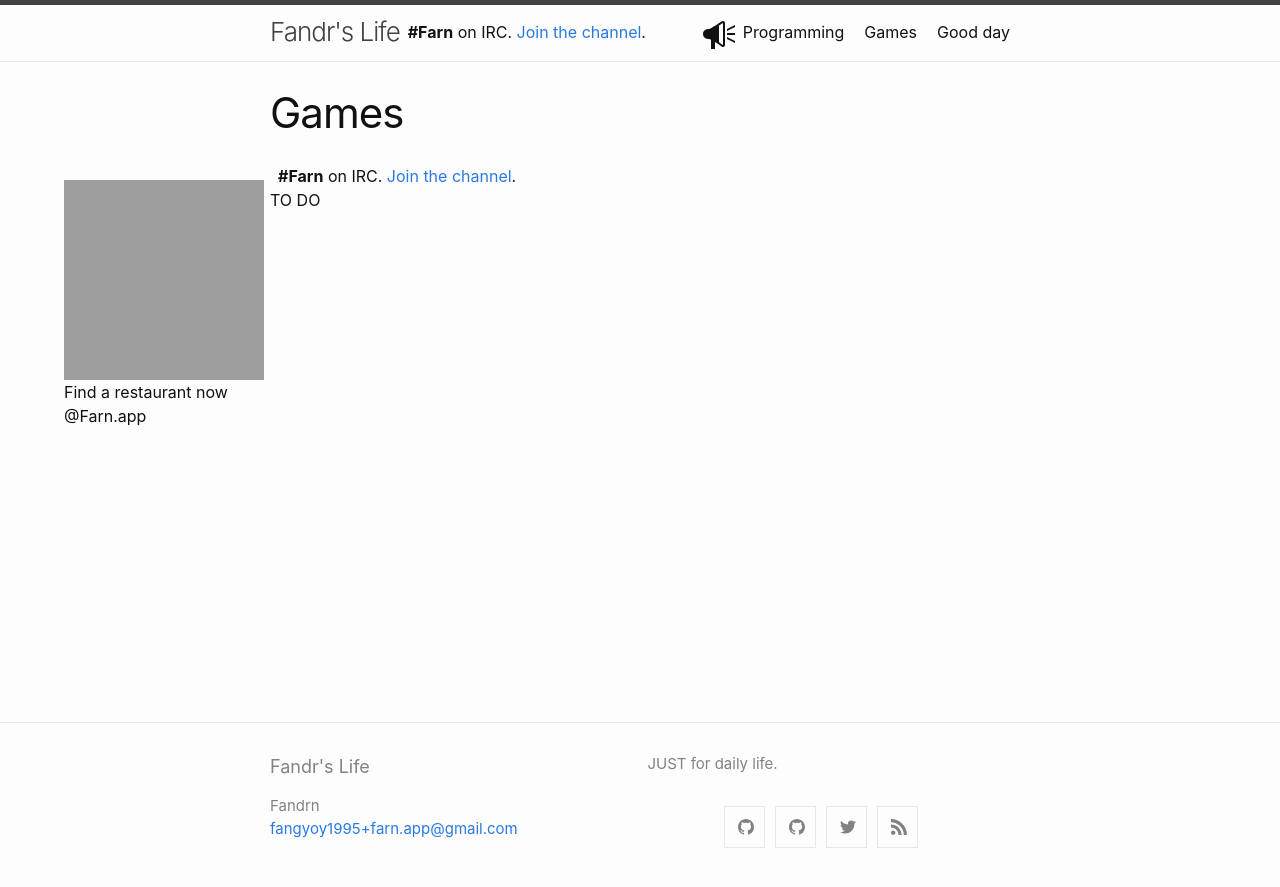
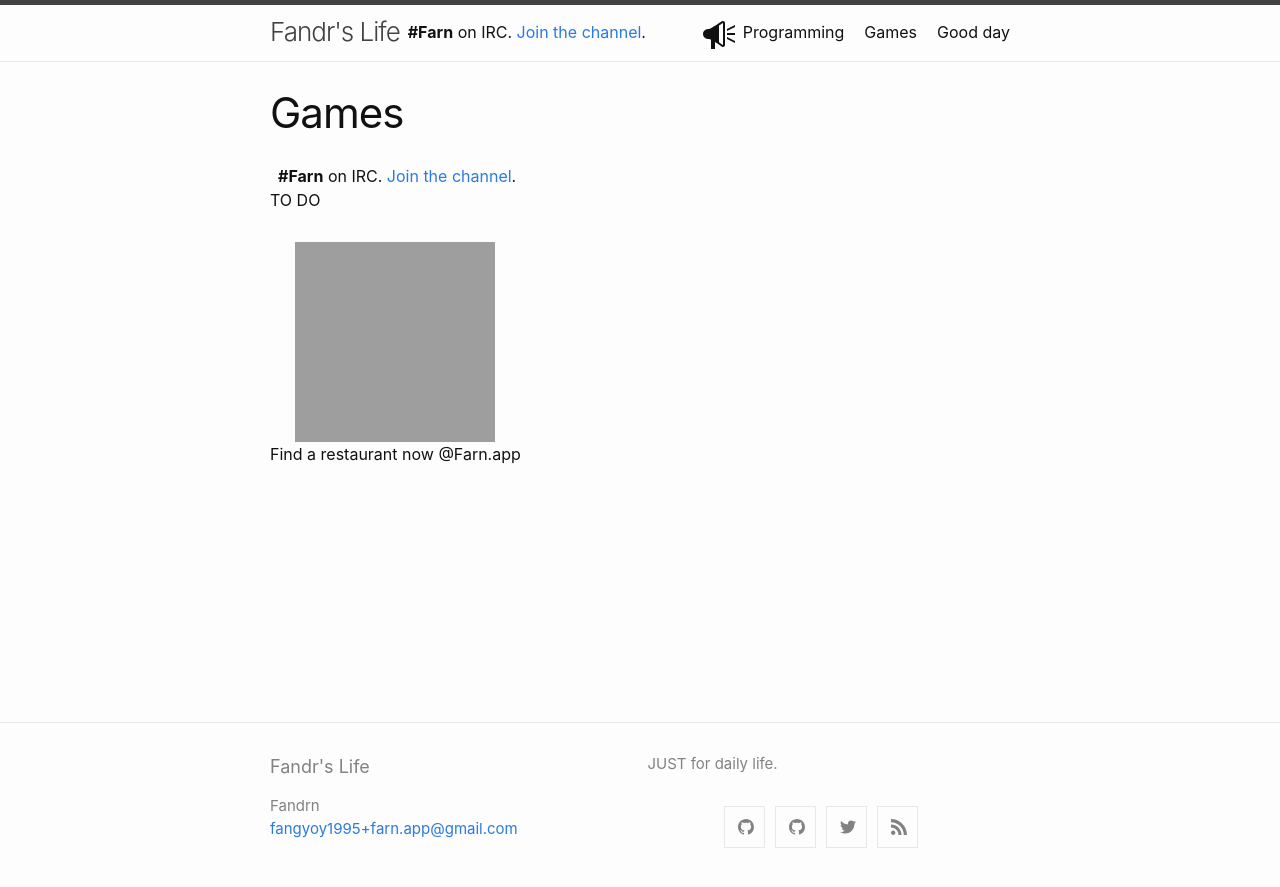
Before and after one commit to fandrn/fandrn.github.io, a Jekyll site: the page built from article/second.md, in a window 1280 px wide. Shown: the top 887 px of the page. Built offline with Jekyll 4.4.1, drawn with Linux system fonts in a browser that asks for light colours; our own code applies the rules of GitHub Pages for plain Markdown files; grey boxes are pictures that could not be loaded.

Commit message:
Update default.html

```diff
--- a/_layouts/default.html
+++ b/_layouts/default.html
@@ -10,17 +10,9 @@
     <main class="page-content" aria-label="Content">
       <div class="wrapper">
         {{ content }}
-        <div class="user-img">
-          <div style="
-            position: absolute;
-            justify-items: center;
-            display: inline-grid;"
-          >
-            <div style="
-              width: 200px;
-              height: 200px;
-              background: #999;"
-            >
+        <div class="user-profile-content">
+          <div class="profile">
+            <div class="avatar">
               <img class="avatar rounded-2" src="https://avatars0.githubusercontent.com/u/15340641?s=400&amp;u=5a449eedb97e4e3a70d0eeada7333b9ee99fb891&amp;v=4" width="200" height="200" alt="@Farn">
             </div>
             <span>Find a restaurant now @Farn.app</span>
```
